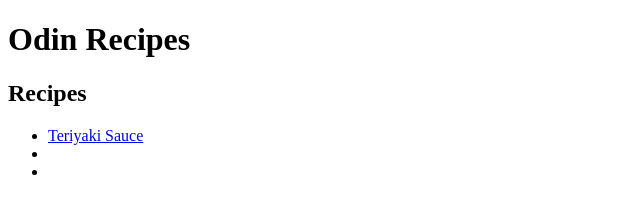
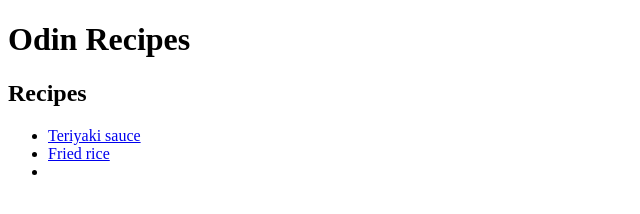
Before and after one commit to oidwa8/odin-recipes, a plain HTML site: page index.html in a window 1280 px wide. Shown: the full height of the page, 0-640 px from the left. Drawn offline with Linux system fonts and the light colour scheme.

Commit message:
Increased size of pictures in teriyaki.html and fried-rice.html. Small modification to index.html

```diff
--- a/index.html
+++ b/index.html
@@ -10,8 +10,8 @@
 
         <h2>Recipes</h2>
         <ul>
-            <li><a href="recipes/teriyaki.html">Teriyaki Sauce</a></li>
-            <li></li>
+            <li><a href="recipes/teriyaki.html">Teriyaki sauce</a></li>
+            <li><a href="recipes/fried-rice.html">Fried rice</a></li>
             <li></li>
         </ul>
     </body>
```
Also changed, not shown: recipes/fried-rice.html (+1 -1 lines), recipes/teriyaki.html (+1 -1 lines).
